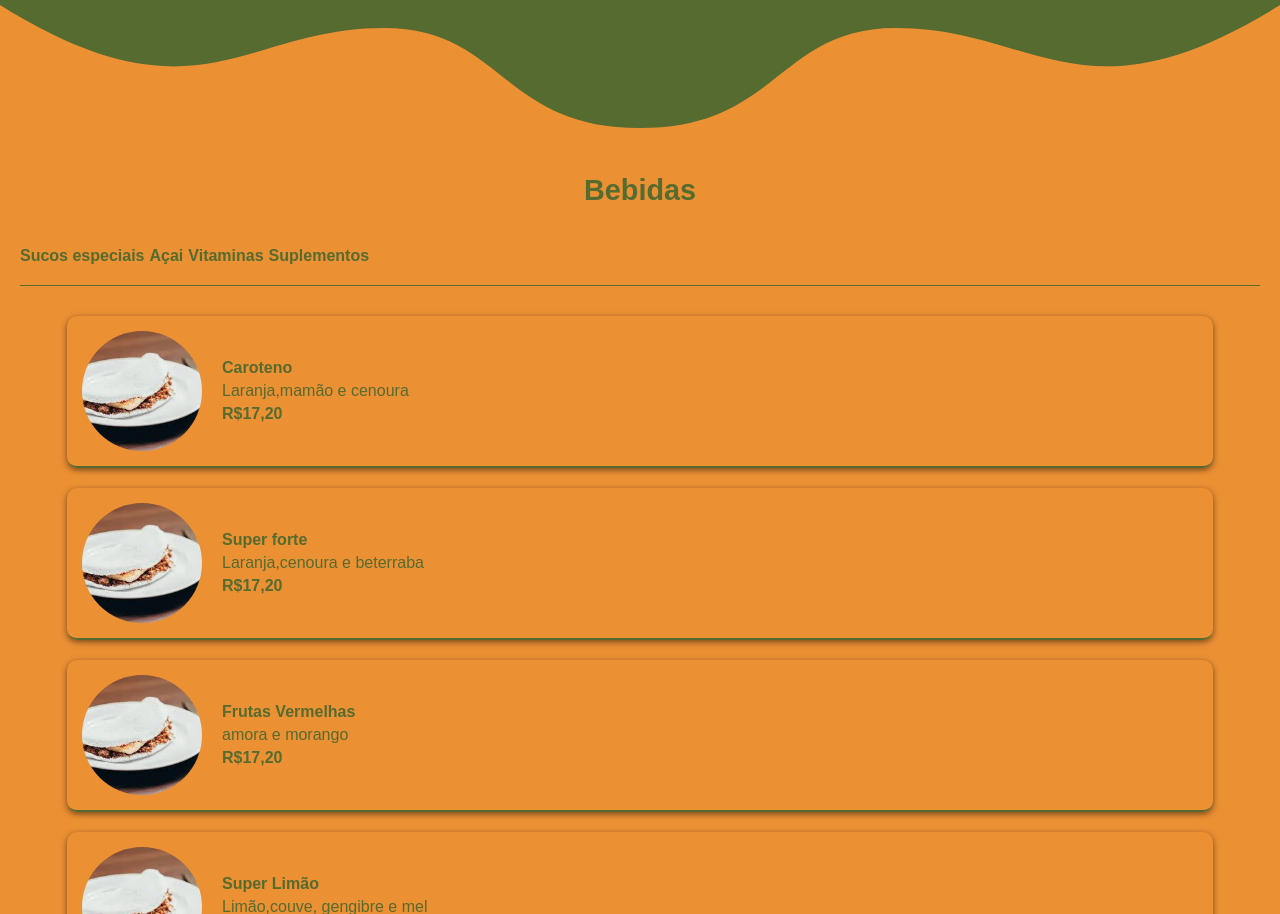
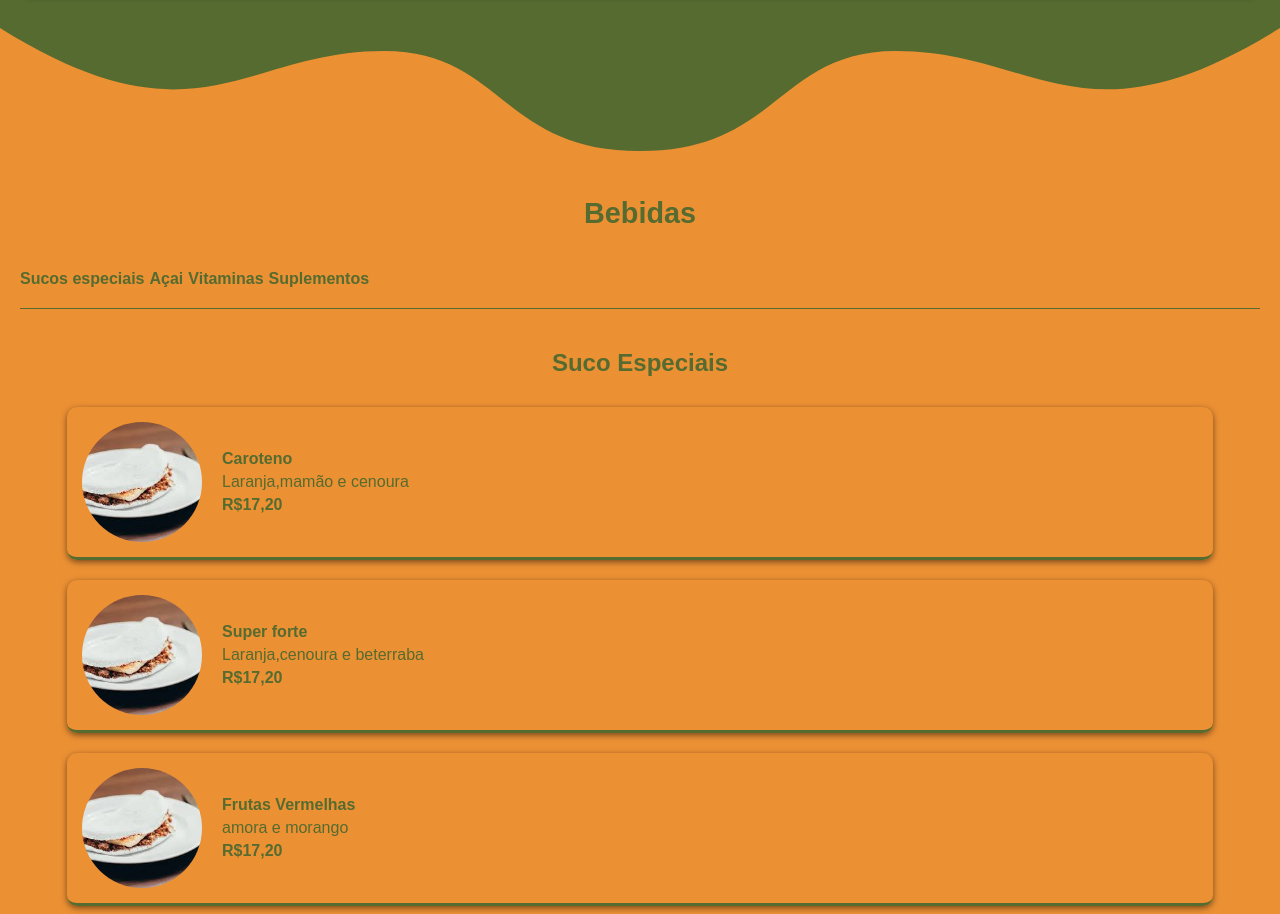
Before and after one commit to lucasdantaas/manga, a Flask app: page / in a window 1280 px wide. Shown: the part 4837-5751 px from the top of the page. Run offline with Flask 3, Linux system fonts and the light colour scheme.

Commit message:
Add files via upload

```diff
--- a/src/static/css/index.css
+++ b/src/static/css/index.css
@@ -1,5 +1,5 @@
 body {
-    width: 100%;
+
     background-color: white;
     font-family: Arial, sans-serif;
     margin: 0;
@@ -168,10 +168,10 @@
     width: 90%;
     align-items: center;
     border-radius: 10px;
-    margin:10px 0;
+    margin:10px 5px;
     padding: 15px;
     box-shadow: 0 2px 6px rgba(0, 0, 0, 0.5);
-    border-bottom: 2px solid #556b2f;
+    border-bottom: 3px solid #556b2f;
 }
 
 
--- a/src/templates/index.html
+++ b/src/templates/index.html
@@ -15,7 +15,7 @@
             <li><a href="#almoco">Almoço</a></li>
             <li><a href="#lanches">Lanches</a></li>
             <li><a href="#bombom">Doces</a></li>
-            <li><a href="#">Bebidas</a></li>
+            <li><a href="#bebidas">Bebidas</a></li>
         </ul>
 
     </div>
@@ -135,6 +135,7 @@
                     <strong><p>R$9,00</p></strong>
                     <p>Com ovos(2unid)</p>
                     <strong><p>R$13,00</p></strong>
+                    <p>Conferir adicionais.R$3,50 por item.</p>
                 </div>
             </div>
            <div class="produto2">
@@ -243,7 +244,7 @@
         <svg xmlns="http://www.w3.org/2000/svg" viewBox="0 0 1000 100"><g fill="#556B2F"><rect fill="#EC9034" width="100%" height="100%"/><path d="M0 0v4c154 96 190 17.9 300 17.9 92 0 92 78.1 200 78.1s108-78.2 200-78.2c110 0 146 78.2 300-17.8V0H0Z"></path></g></svg>
 
         <div class="produtos" style="background-color: #ec9034;color: #556b2f;margin-top:-7px;">
-            <h1 id="bombom" style="color: #556b2f;">Bebidas</h1>
+            <h1 id="bebidas" style="color: #556b2f;">Bebidas</h1>
             <div class="menu2">
                 <ul>
                     <li><a href="#suco">Sucos especiais</a></li>
@@ -256,7 +257,9 @@
             </div>
 
             <div class="container">
-                <div class="child" id="suco">
+                <div class="child" >
+                        <h2 id="suco">Suco Especiais</h2>
+
                         <div class="produto3">
                             <img src="src/static/image/tapioca.jpeg" alt="" class="img-produto">
                             <div class="legenda2">
@@ -334,7 +337,8 @@
                 </div>
 
 
-                <div class="child" id="Açai">
+                <div class="child" >
+                    <h2 id="Açai">Açai</h2>
                         <div class="produto3">
                             <img src="src/static/image/tapioca.jpeg" alt="" class="img-produto">
                             <div class="legenda2">
@@ -387,7 +391,8 @@
 
                 </div>
 
-                <div class="child" id="vitamina">
+                <div class="child" >
+                    <h2 id="vitamina">Vitamina</h2>
                         <div class="produto3">
                             <img src="src/static/image/tapioca.jpeg" alt="" class="img-produto">
                             <div class="legenda2">
@@ -441,6 +446,7 @@
                 </div>
 
                 <div class="child" id="suplemento">
+                    <h2 id="suplemento">Suplementos</h2>
                         <div class="produto3">
                             <img src="src/static/image/tapioca.jpeg" alt="" class="img-produto">
                             <div class="legenda2">
```
